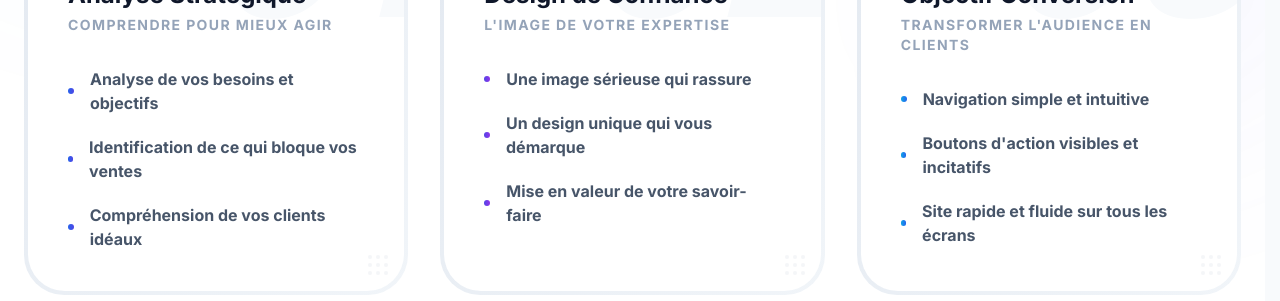
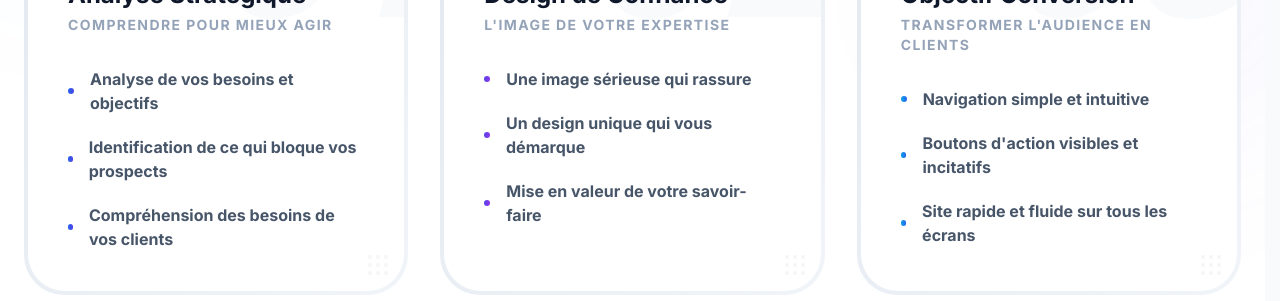
Before and after one commit to julien-lambin/portfolio-julien, a React (Vite) app: page / in a window 1280 px wide. Shown: the part 2640-2941 px from the top of the page. Built offline with nearby package versions, Linux system fonts and the light colour scheme.

Commit message:
content: refine strategic points in Methodology section

```diff
--- a/components/Methodology.tsx
+++ b/components/Methodology.tsx
@@ -10,8 +10,8 @@ export const Methodology: React.FC = () => {
       subtitle: "Comprendre pour mieux agir",
       points: [
         "Analyse de vos besoins et objectifs",
-        "Identification de ce qui bloque vos ventes",
-        "Compréhension de vos clients idéaux"
+        "Identification de ce qui bloque vos prospects",
+        "Compréhension des besoins de vos clients"
       ],
       icon: Target,
       color: "from-blue-600 to-indigo-600",
```
